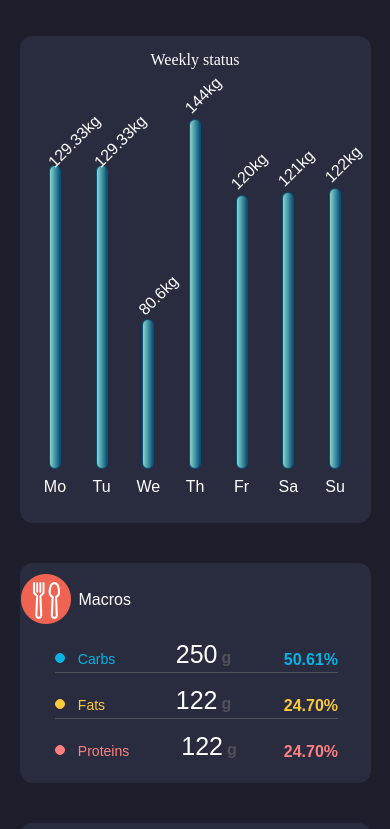
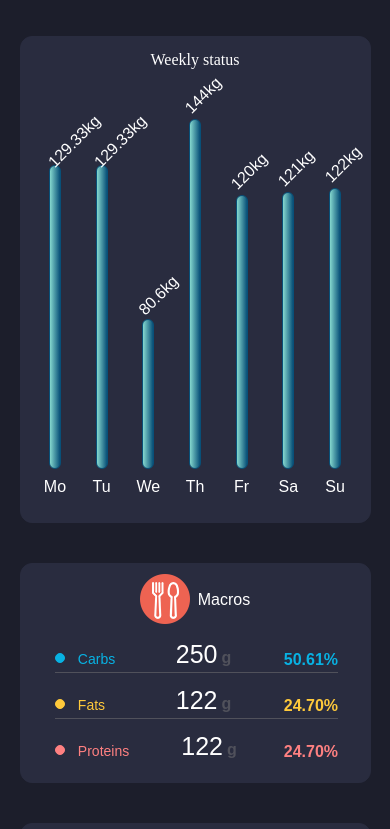
Before and after one commit to dinuf/fittracker, a plain HTML site: page index.html in a window 390 px wide. Shown: the part 529-1358 px from the top of the page. Drawn offline with Linux system fonts and the light colour scheme.

Commit message:
Update fitness.css

```diff
--- a/fitness.css
+++ b/fitness.css
@@ -944,8 +944,9 @@ body {
   margin-top: 22px;
 }
 .inside-box {
-  margin: 10px 0px 10px 0px;
+  margin: 10px auto 10px auto;
   text-align: center;
+  display: block;
 }
 #macros-content{
   margin-left:10%;
```
